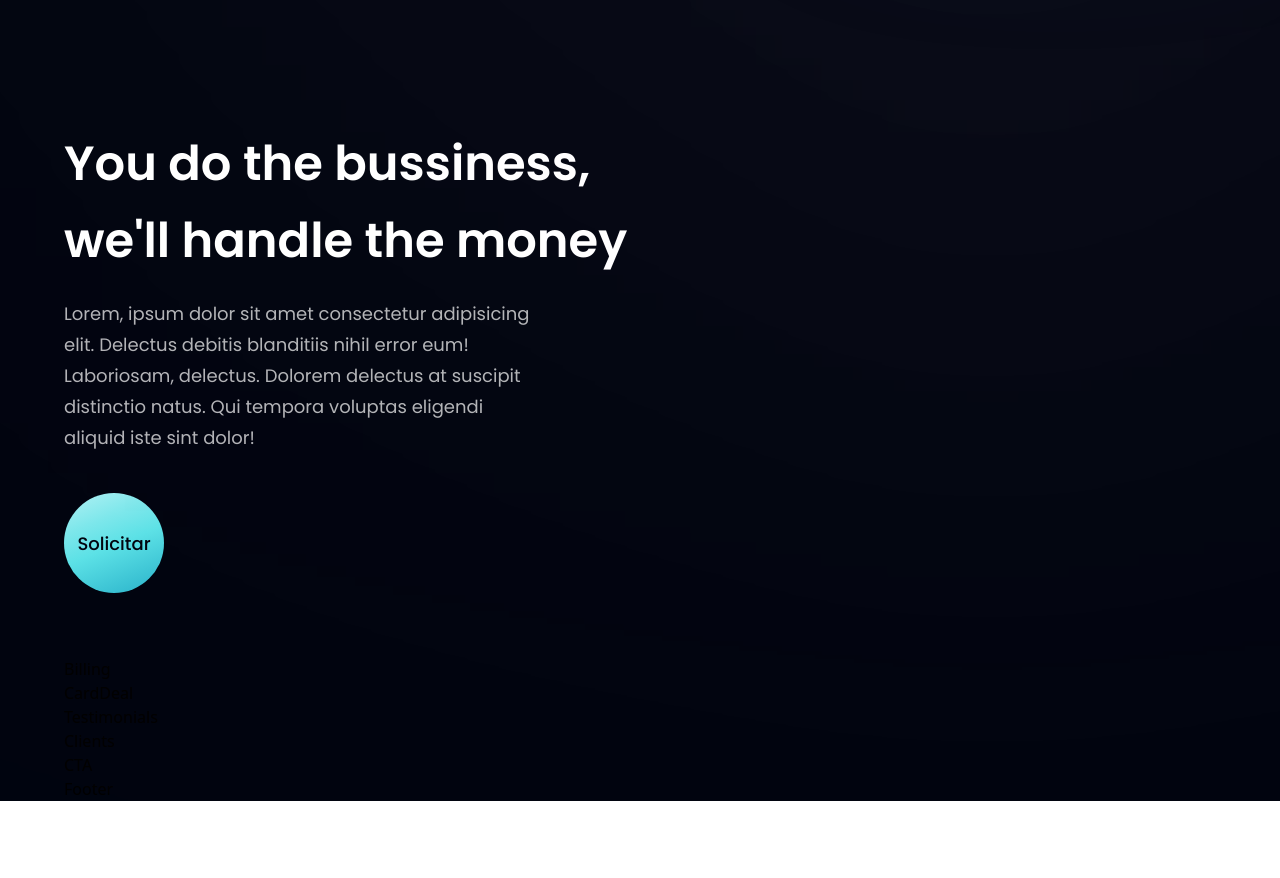
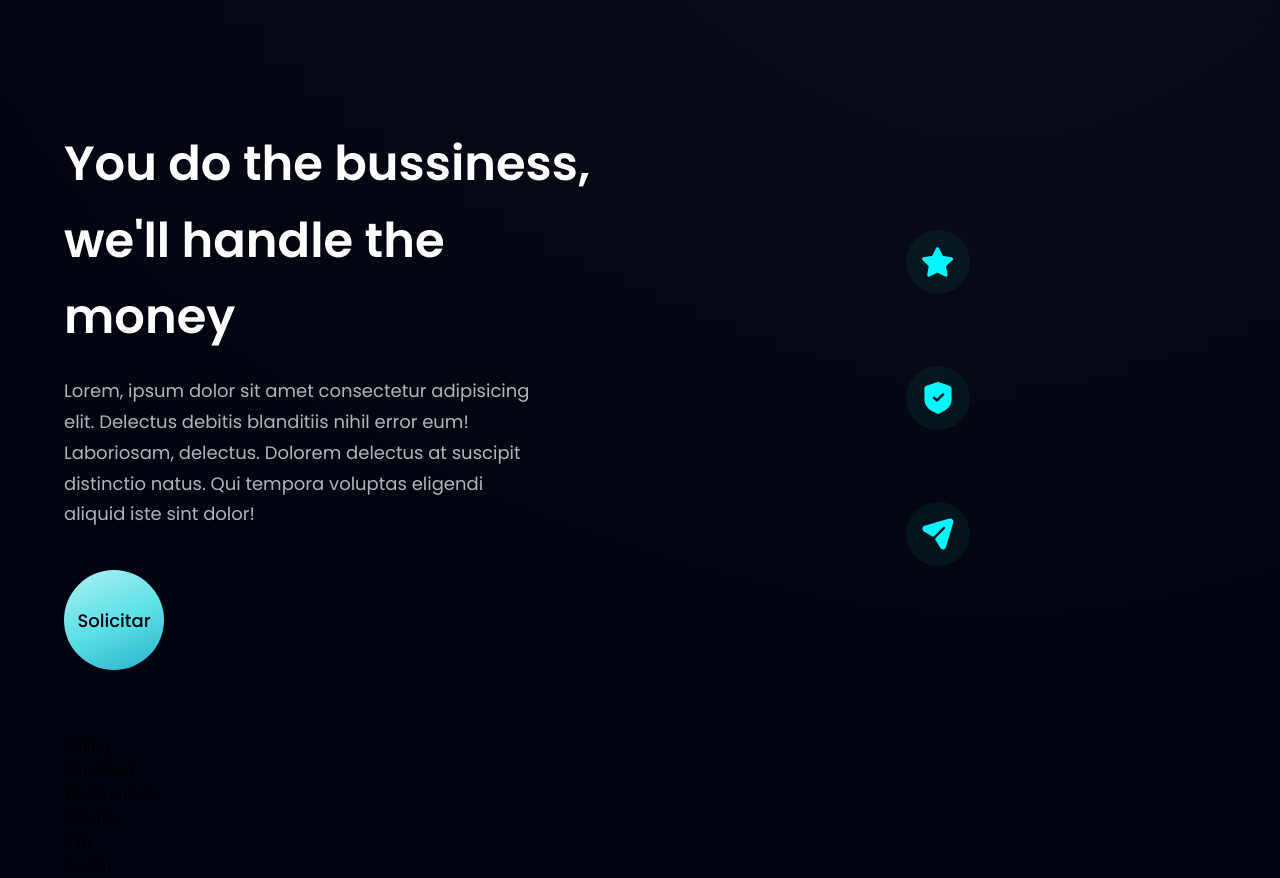
Before and after one commit to jorgeProgramaEn5/embiciate-de-cuba, a React (Vite) app: page / in a window 1280 px wide. Shown: the part 960-1838 px from the top of the page. Before the commit the page ends 1761 px from the top, so only its background shows below. Built offline with nearby package versions, Linux system fonts and the light colour scheme.

Commit message:
add features-butons

```diff
--- a/src/Components/Business.jsx
+++ b/src/Components/Business.jsx
@@ -3,7 +3,17 @@ import { features } from '../constants';
 import style, { layout } from '../style';
 import Buttons from './Buttons';
 
-
+const FeatureCard = ({ icon, title, content, index }) => {
+  return (
+    <div className={`flex flex-row p-6 rounded-[20px]
+      ${index !== features.length - 1 ? 'mb-6' : 'mb-0'} feature-card`}
+    >
+      <div className={`w-[64px] h-[64px] rounded-full bg-dimBlue ${style.flexCenter}`}>
+        <img src={icon} alt="icon"className='w-[50%] h-[50%] object-containt'/>
+      </div>
+    </div>
+  )
+}
 
 const Business = () => {
   return (
@@ -20,6 +30,11 @@ const Business = () => {
 
         <Buttons styles='mt-10' />
       </div>
+      <div className={`${layout.sectionImg} flex-col`}>
+        {features.map((feature, index)=>(
+          <FeatureCard key={feature.id} {...feature} index={index}/>
+        ))}
+      </div>
     </section>
   )
 }
```
